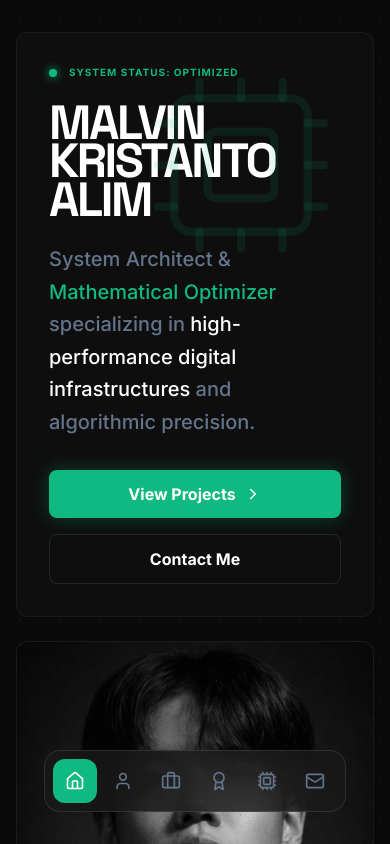
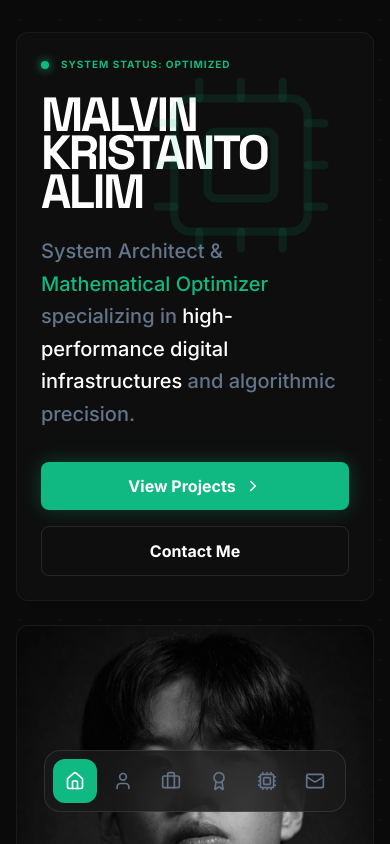
Before and after one commit to MalvinKristantoAlim/porto-malvin, a React (Vite) app: page / in a window 390 px wide. Shown: the top 844 px of the page. Built offline with nearby package versions, Linux system fonts and the light colour scheme.

Commit message:
Update index.css

```diff
--- a/src/index.css
+++ b/src/index.css
@@ -29,7 +29,7 @@
 
 @layer components {
   .bento-card {
-    @apply bg-[#0e0e0e] border border-white/5 rounded-xl p-8 transition-all duration-500 relative overflow-hidden;
+    @apply bg-[#0e0e0e] border border-white/5 rounded-xl p-6 md:p-8 transition-all duration-500 relative overflow-hidden;
   }
 
   .bento-card:hover {
```
